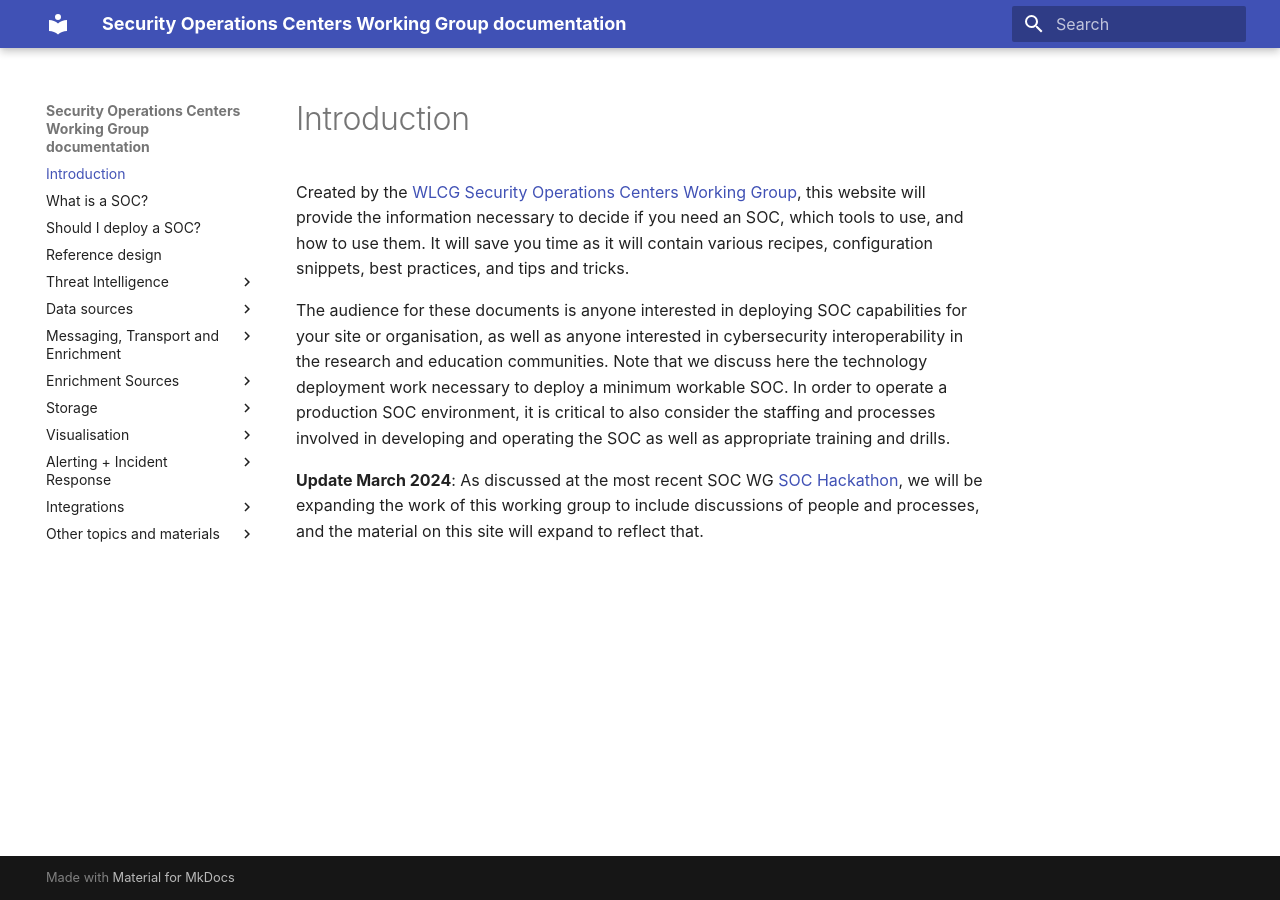
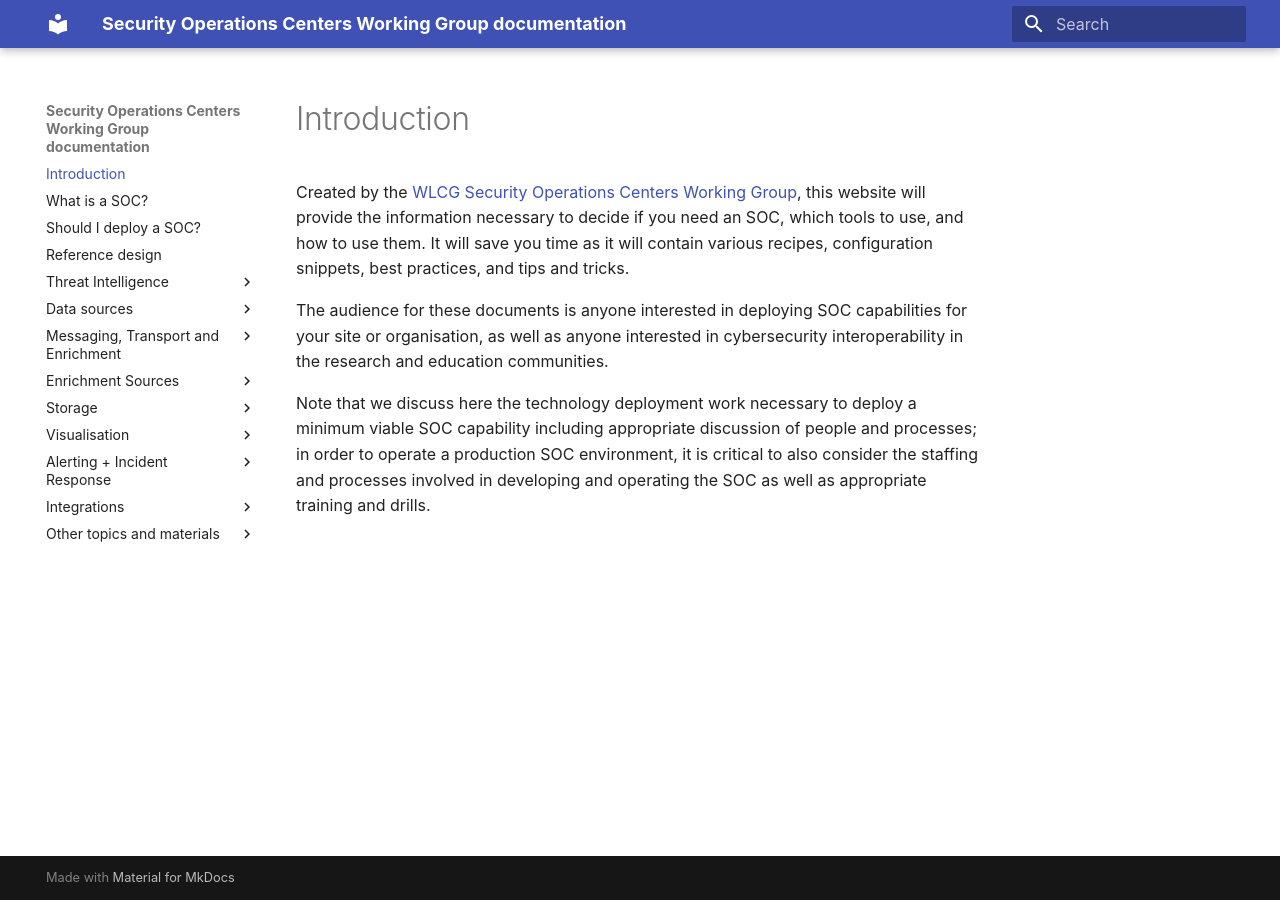
Before and after one commit to wlcg-soc-wg/wlcg-soc-wg-doc, an MkDocs documentation site: the page built from docs/index.md, in a window 1280 px wide. Built offline with MkDocs 1.6.1 and Material for MkDocs 9.7.7, drawn with Linux system fonts in a browser that asks for light colours.

Commit message:
Update index.md to remove March 2024 specific update

```diff
--- a/docs/index.md
+++ b/docs/index.md
@@ -3,6 +3,5 @@
 Created by the [WLCG Security Operations Centers Working Group](https://wlcg-soc-wg.web.cern.ch/), this website will provide the information necessary to decide if you need an SOC, which tools to use, and how to use them. It will save you time as it will contain various recipes, configuration snippets, best practices, and tips and tricks.
 
 The audience for these documents is anyone interested in deploying SOC capabilities for your site or organisation, as well as anyone interested in cybersecurity interoperability in the research and education communities.
-Note that we discuss here the technology deployment work necessary to deploy a minimum workable SOC. In order to operate a production SOC environment, it is critical to also consider the staffing and processes involved in developing and operating the SOC as well as appropriate training and drills.
 
-**Update March 2024**: As discussed at the most recent SOC WG [SOC Hackathon](https://indico.cern.ch/event/1370544/overview), we will be expanding the work of this working group to include discussions of people and processes, and the material on this site will expand to reflect that.
+Note that we discuss here the technology deployment work necessary to deploy a minimum viable SOC capability including appropriate discussion of people and processes; in order to operate a production SOC environment, it is critical to also consider the staffing and processes involved in developing and operating the SOC as well as appropriate training and drills.
```
